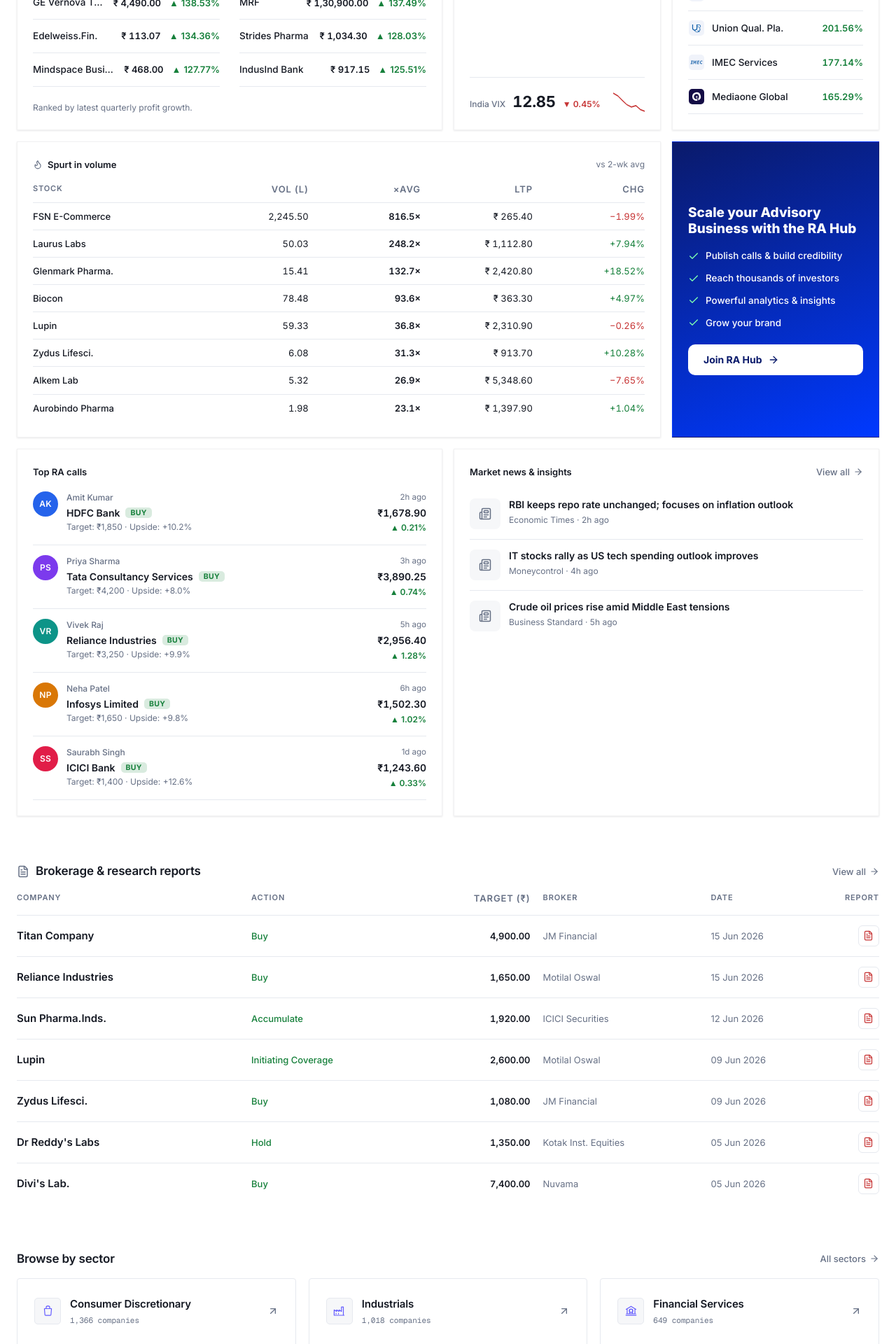
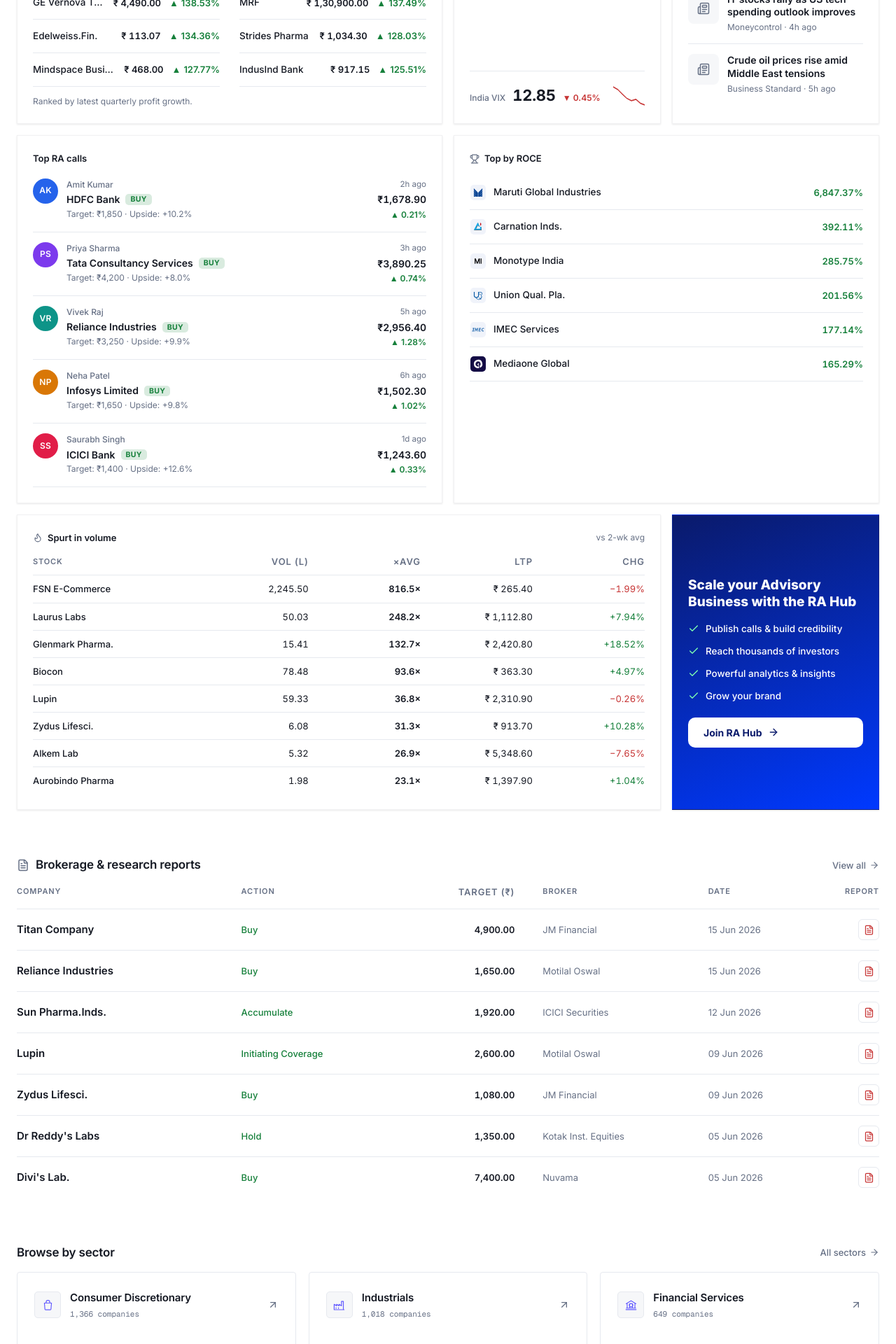
Before and after one commit to sodhanidev/sodhani-web, a Next.js app: page / in a window 1280 px wide. Shown: the part 1800-3720 px from the top of the page at 70% size. Built offline with nearby package versions, Linux system fonts and the light colour scheme; no server answers.

Commit message:
style: update grid layout for reports and sector sections in CSS

```diff
--- a/src/app/page.module.css
+++ b/src/app/page.module.css
@@ -1363,10 +1363,10 @@
   grid-auto-rows: minmax(0, auto);
   gap: 16px;
   grid-template-areas:
-    "movers movers breadth roce"
-    "movers movers breadth roce"
-    "spurt spurt spurt advisory"
-    "racalls racalls news news";
+    "movers movers breadth news"
+    "movers movers breadth news"
+    "racalls racalls roce roce"
+    "spurt spurt spurt advisory";
 }
 
 .bento-tile {
@@ -1523,9 +1523,9 @@
 
 .reports-row {
   display: grid;
-  grid-template-columns: minmax(0, 2fr) minmax(0, 1.4fr) minmax(0, 1fr) minmax(0, 1.4fr) minmax(0, 1fr) 64px;
-  align-items: center;
-  gap: 18px;
+  grid-template-columns: minmax(0, 2fr) minmax(0, 1.3fr) minmax(0, 1.2fr) minmax(0, 1.4fr) minmax(0, 1fr) 64px;
+  align-items: center;
+  gap: 40px;
   padding: 14px 0;
   border-bottom: 1px solid var(--landing-line);
 }
@@ -1886,10 +1886,9 @@
     grid-template-columns: repeat(2, minmax(0, 1fr));
     grid-template-areas:
       "breadth breadth"
-      "movers roce"
-      "spurt spurt"
-      "racalls advisory"
-      "news advisory";
+      "movers news"
+      "racalls roce"
+      "spurt advisory";
   }
 
   .sector-grid {
@@ -1915,10 +1914,10 @@
     grid-template-areas:
       "movers"
       "breadth"
+      "news"
+      "racalls"
       "roce"
       "spurt"
-      "racalls"
-      "news"
       "advisory";
   }
 
```
